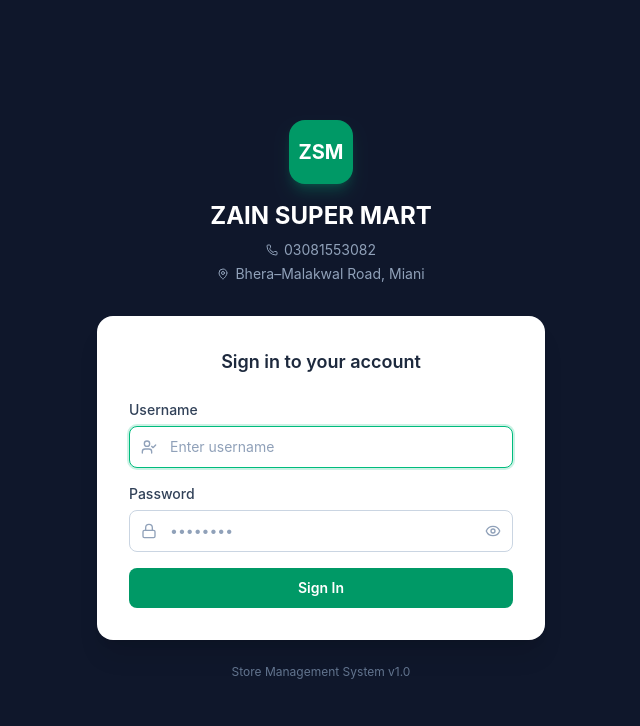
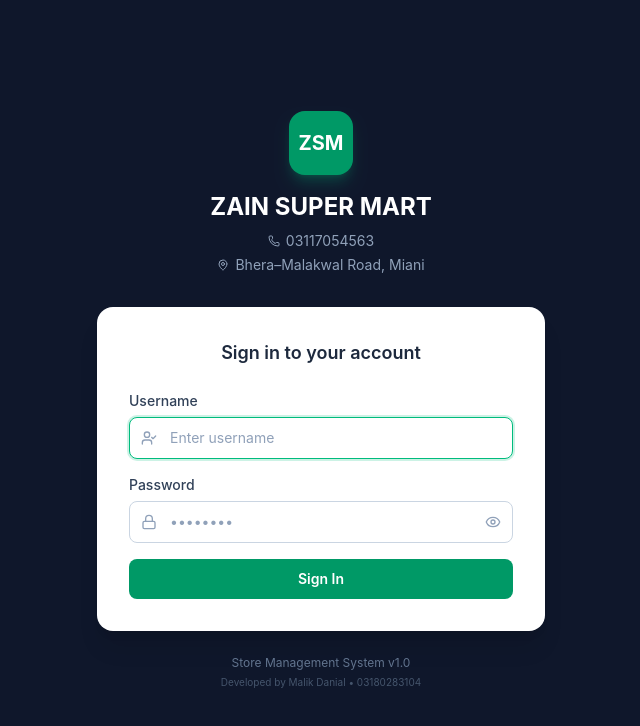
Before and after one commit to malikmalikmalik1165-lgtm/ZAIN-SUPER-MART, a Next.js app: page /login in a window 1280 px wide. Shown: the top 726 px of the page, without its empty margins (319-959 px from the left). Built offline with nearby package versions, Linux system fonts and the light colour scheme.

Commit message:
Phase 3C update

```diff
--- a/src/app/login/page.tsx
+++ b/src/app/login/page.tsx
@@ -2,7 +2,7 @@
 
 import { useState, type FormEvent } from "react";
 import { useRouter } from "next/navigation";
-import { STORE } from "@/lib/constants";
+import { STORE, DEVELOPER } from "@/lib/constants";
 import {
   Lock,
   Eye,
@@ -159,9 +159,12 @@ export default function LoginPage() {
           </form>
         </div>
 
-        <p className="mt-6 text-center text-xs text-slate-500">
-          Store Management System v1.0
-        </p>
+        <div className="mt-6 text-center">
+          <p className="text-xs text-slate-500">Store Management System v1.0</p>
+          <p className="mt-1 text-[10px] text-slate-600">
+            Developed by {DEVELOPER.name} • {DEVELOPER.phone}
+          </p>
+        </div>
       </div>
     </div>
   );
--- a/src/components/sidebar.tsx
+++ b/src/components/sidebar.tsx
@@ -2,7 +2,7 @@
 
 import Link from "next/link";
 import { usePathname } from "next/navigation";
-import { STORE, NAV_SECTIONS } from "@/lib/constants";
+import { STORE, NAV_SECTIONS, DEVELOPER } from "@/lib/constants";
 import { NetworkStatus } from "@/components/network-status";
 import {
   LayoutDashboard,
@@ -119,8 +119,14 @@ export function Sidebar({ open, onClose }: SidebarProps) {
         </nav>
 
         {/* Bottom section */}
-        <div className="border-t border-slate-700/50 px-4 py-3">
+        <div className="border-t border-slate-700/50 px-4 py-3 space-y-2">
           <NetworkStatus />
+          <div className="text-center pt-1">
+            <p className="text-[10px] text-slate-500">
+              Developed by {DEVELOPER.name}
+            </p>
+            <p className="text-[10px] text-slate-600">{DEVELOPER.phone}</p>
+          </div>
         </div>
       </aside>
     </>
--- a/src/lib/constants.ts
+++ b/src/lib/constants.ts
@@ -1,8 +1,13 @@
 export const STORE = {
   name: "ZAIN SUPER MART",
-  phone: "03081553082",
+  phone: "03117054563",
   address: "Bhera–Malakwal Road, Miani",
   shortName: "ZSM",
+} as const;
+
+export const DEVELOPER = {
+  name: "Malik Danial",
+  phone: "03180283104",
 } as const;
 
 export const NAV_SECTIONS = [
```
